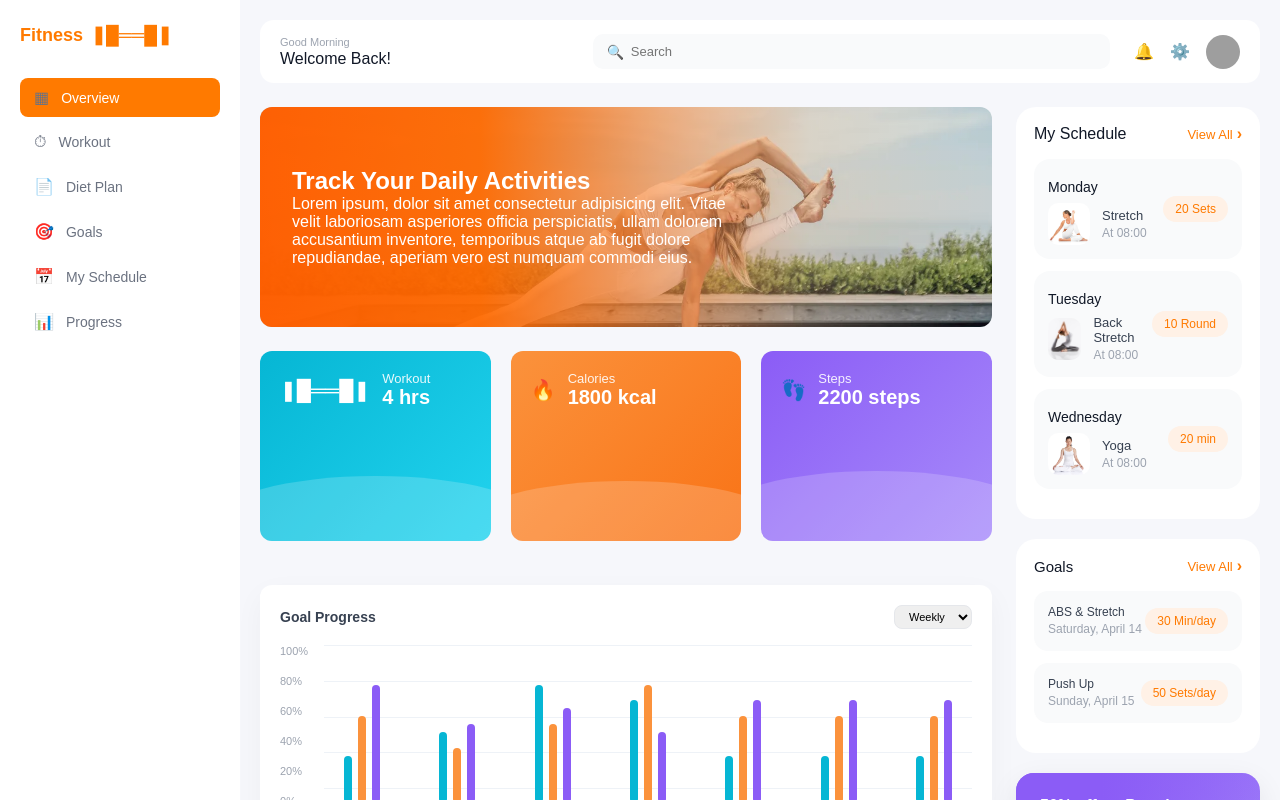
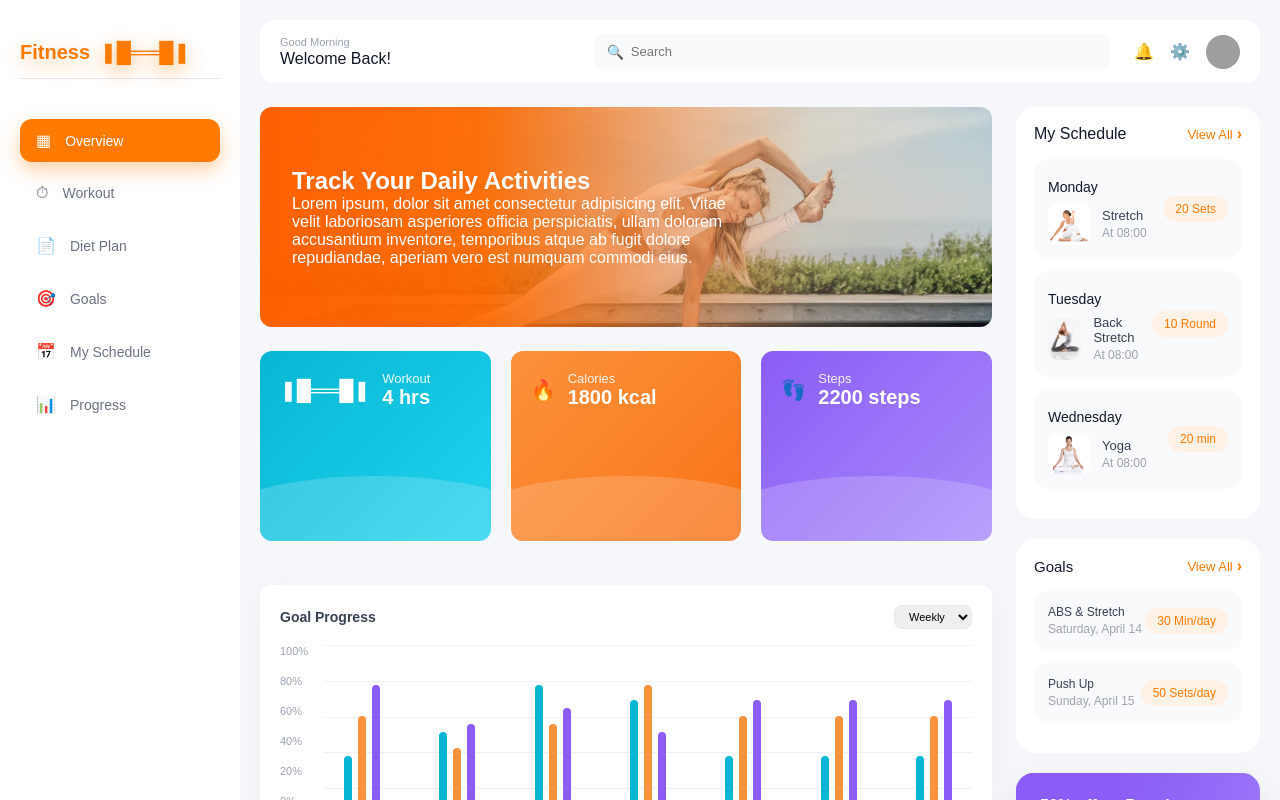
Before and after one commit to Aadesh-9/fitness--dashboard, a React (Vite) app: page / in a window 1280 px wide. Shown: the top 800 px of the page. Built offline with nearby package versions, Linux system fonts and the light colour scheme; grey boxes are pictures that could not be loaded.

Commit message:
fixed header spacing

```diff
--- a/src/components/Sidebar.jsx
+++ b/src/components/Sidebar.jsx
@@ -2,9 +2,11 @@ const Sidebar = () => {
   return (
     <aside className="sidebar">
       {/* Logo */}
-      <div className="logo">
-        <span className="logo-text">Fitness </span>
-        <span className="logo-icon"> ❚█══█❚</span>
+      <div className="logo-wrapper">
+        <div className="logo">
+          <span className="logo-text">Fitness</span>
+          <span className="logo-icon">❚█══█❚</span>
+        </div>
       </div>
 
       {/* Menu */}
--- a/src/styles/App.css
+++ b/src/styles/App.css
@@ -28,21 +28,40 @@ body {
 .sidebar {
   width: 240px;
   background: #ffffff;
-  padding: 24px 20px;
+  padding: 40px 20px;
   display: flex;
   flex-direction: column;
+}
+
+/* LOGO */
+.logo-wrapper {
+  margin-bottom: 40px;
+  padding-bottom: 14px;
+  border-bottom: 1px solid #e5e7eb;
 }
 
 .logo {
   display: flex;
   align-items: center;
-  gap: 8px;
-  font-size: 18px;
-  font-weight: 600;
-  color: #ff7a00;
-  margin-bottom: 32px;
+  gap: 10px;
 }
 
+.logo-text {
+  font-size: 20px;
+  font-weight: 700;
+  color: #ff7a00;
+  filter: drop-shadow(0 6px 10px rgba(255, 122, 0, 0.45));
+}
+
+.logo-icon {
+  font-size: 20px;
+  color: #ff7a00;
+  filter: drop-shadow(0 6px 10px rgba(255, 122, 0, 0.45));
+}
+
+/* =========================
+   MENU
+========================= */
 .menu {
   list-style: none;
   flex-grow: 1;
@@ -51,23 +70,37 @@ body {
 .menu-item {
   display: flex;
   align-items: center;
-  gap: 12px;
-  padding: 10px 14px;
-  border-radius: 8px;
+  gap: 14px;
+  padding: 12px 16px;
+  border-radius: 12px;
   font-size: 14px;
   color: #6b7280;
   cursor: pointer;
-  margin-bottom: 6px;
+  margin-bottom: 10px;
+  transition: all 0.2s ease;
+}
+
+.menu-item .icon {
+  font-size: 16px;
+}
+
+.menu-item:hover {
+  background: #fff3e8;
+  color: #ff7a00;
 }
 
 .menu-item.active {
   background: #ff7a00;
   color: #ffffff;
+  box-shadow: 0 8px 20px rgba(255, 122, 0, 0.35);
 }
 
+/* =========================
+   FOOTER
+========================= */
 .sidebar-footer {
   border-top: 1px solid #f1f1f1;
-  padding-top: 16px;
+  padding-top: 18px;
 }
 
 /* =========================
@@ -79,11 +112,10 @@ body {
   flex-direction: column;
   padding: 20px;
   overflow-x: hidden;
-  max-width: 100%;
 }
 
 /* =========================
-   HEADER (FINAL POSITION FIX)
+   HEADER
 ========================= */
 .header {
   display: flex;
@@ -99,13 +131,11 @@ body {
   display: flex;
   flex-direction: column;
   gap: 2px;
-  flex-shrink: 0;
 }
 
 .greeting {
   font-size: 11px;
   color: #9ca3af;
-  font-weight: 400;
 }
 
 .header-left h3 {
@@ -146,22 +176,6 @@ body {
   display: flex;
   align-items: center;
   gap: 16px;
-  flex-shrink: 0;
-}
-
-.icon {
-  font-size: 16px;
-  cursor: pointer;
-  color: #6b7280;
-}
-
-/* AVATAR */
-.avatar {
-  width: 34px;
-  height: 34px;
-  border-radius: 50%;
-  object-fit: cover;
-  cursor: pointer;
 }
 
 /* AVATAR */
@@ -211,7 +225,6 @@ body {
   display: flex;
   align-items: center;
   overflow: hidden;
-  width: 100%;
 }
 
 .banner-overlay {
@@ -240,7 +253,6 @@ body {
 .stats-cards {
   display: flex;
   gap: 20px;
-  width: 100%;
 }
 
 .stat-card {
@@ -265,13 +277,13 @@ body {
   background: linear-gradient(135deg, #8b5cf6, #a78bfa);
 }
 
-/* CONTENT */
+/* STATS CONTENT */
 .stat-header {
   display: flex;
   align-items: center;
   gap: 12px;
+  z-index: 2;
   position: relative;
-  z-index: 2;
 }
 
 .stat-icon {
@@ -297,15 +309,6 @@ body {
   height: 90px;
   background: rgba(255, 255, 255, 0.18);
   border-radius: 100% 100% 0 0;
-  z-index: 1;
-}
-
-.stat-card.calories .wave {
-  bottom: -30px;
-}
-
-.stat-card.steps .wave {
-  bottom: -20px;
 }
 
 /* =========================
@@ -354,11 +357,12 @@ body {
 
   .header {
     flex-direction: column;
-    align-items: stretch;
     gap: 12px;
   }
 
   .header-search {
+    margin-left: 0;
+    margin-right: 0;
     max-width: 100%;
   }
 
@@ -373,13 +377,4 @@ body {
   .stat-card {
     width: 100%;
   }
-
-  .wave {
-    height: 70px;
-    bottom: -20px;
-  }
-
-  .stat-value {
-    font-size: 18px;
-  }
 }
```
